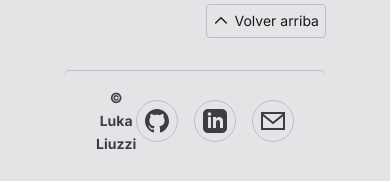
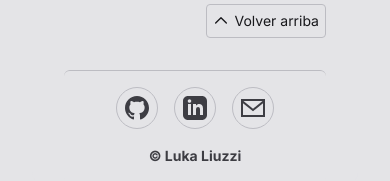
Before and after one commit to LukaLiuzzi/portfolio-2025, a Next.js app: page /works in a window 390 px wide. Shown: the part 2381-2562 px from the top of the page. Built offline with nearby package versions, Linux system fonts and the light colour scheme; no server answers; what @midudev/tailwind-animations would draw is missing.

Commit message:
update Footer component layout for responsive design

```diff
--- a/app/components/Footer.tsx
+++ b/app/components/Footer.tsx
@@ -3,7 +3,7 @@ import React from "react"
 const Footer = () => {
   return (
     <div
-      className="text-center font-bold text-muted-foreground py-4 flex justify-between items-center border-t border-border mt-4 rounded-md p-8"
+      className="text-center font-bold text-muted-foreground py-4 flex flex-col-reverse sm:flex-row gap-4 justify-between items-center border-t border-border mt-4 rounded-md p-8"
       style={{
         backgroundColor: `rgb(var(--background) / var(--bg-opacity))`,
       }}
```
